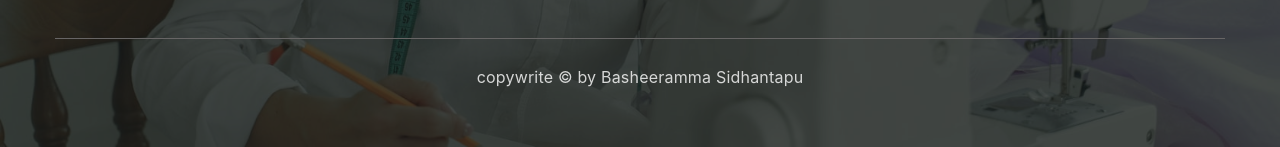
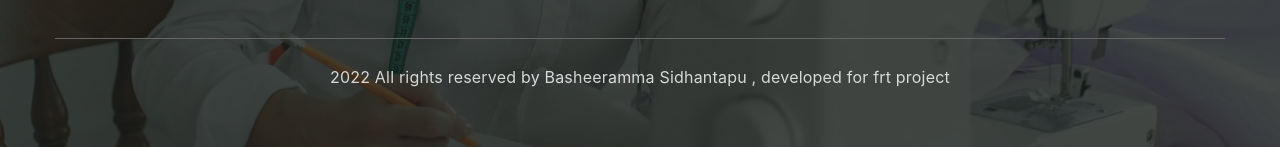
Before and after one commit to SIDHANTAPUBASHEERAMMA/frt_project, a plain HTML site: page contact.html in a window 1280 px wide. Shown: the part 1993-2140 px from the top of the page. Drawn offline with Linux system fonts and the light colour scheme.

Commit message:
four commit

```diff
--- a/contact.html
+++ b/contact.html
@@ -225,7 +225,7 @@
                 </div>
             </div>
             <div class="below-section text-center pt-4 mt-5">
-                <p class="copy-text">copywrite &copy; by Basheeramma Sidhantapu
+                <p class="copy-text">2022 All rights reserved by   Basheeramma Sidhantapu , developed for frt project
                 </p>
             </div>
         </div>
```
Also changed, not shown: about.html (+1 -1 lines), index.html (+1 -1 lines), services.html (+1 -1 lines).
